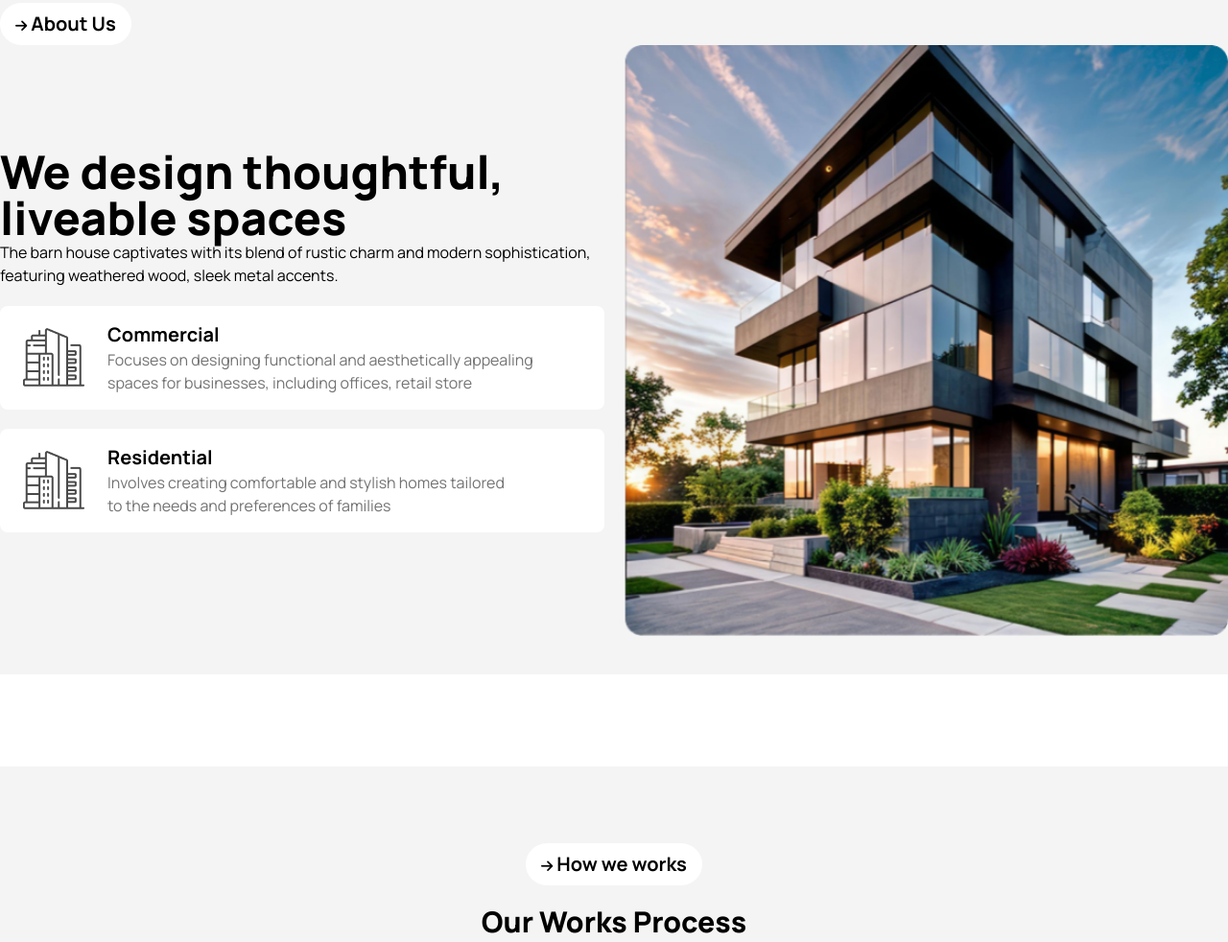
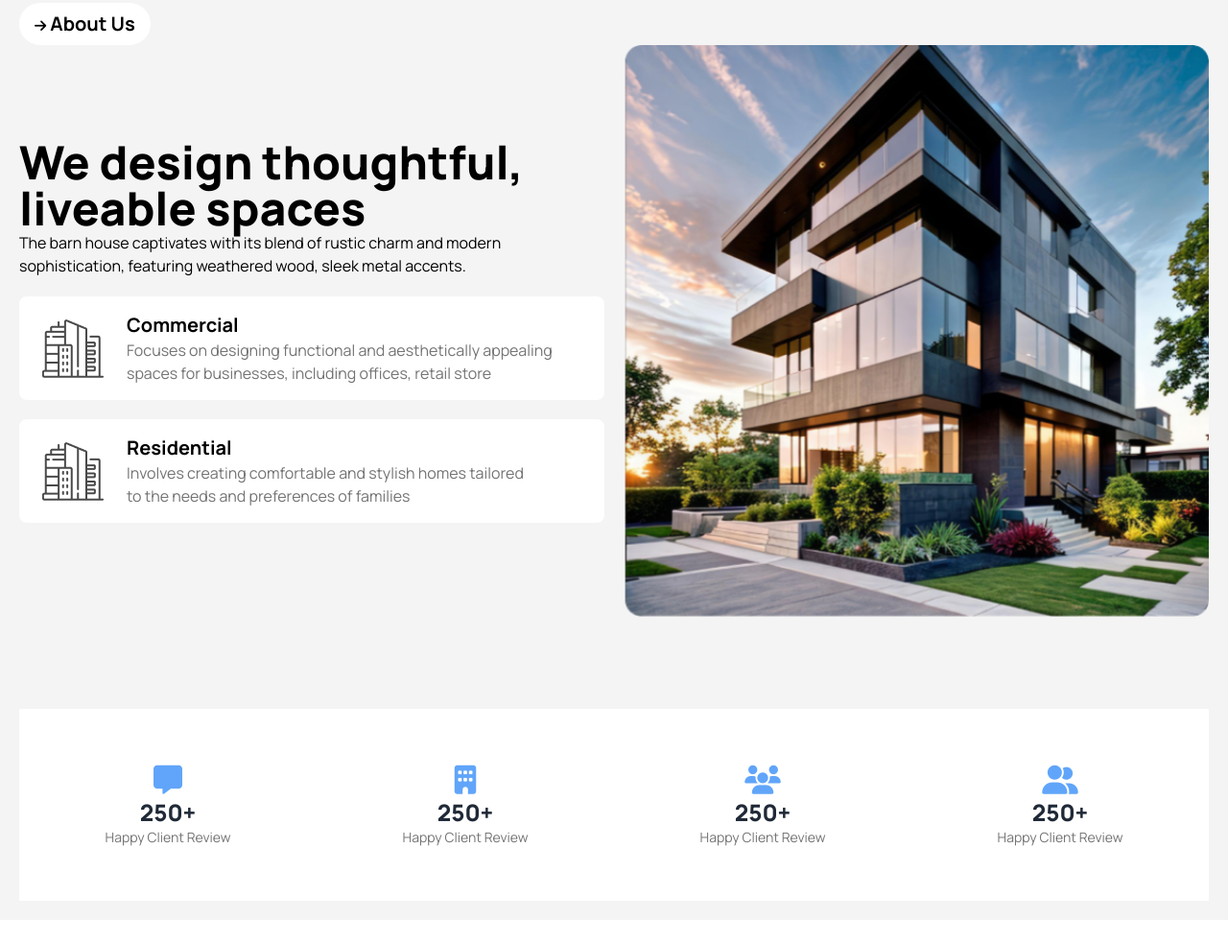
Before and after one commit to Shifat507/Design-Decor-A3, a plain HTML site: page index.html in a window 1280 px wide. Shown: the part 903-1885 px from the top of the page at 96% size. Drawn offline with nearby package versions, Linux system fonts and the light colour scheme.

Commit message:
added review and memebers section

```diff
--- a/index.html
+++ b/index.html
@@ -120,9 +120,9 @@
         </section>
         <!-- Banner Section End -->
     </header>
-    <main>
+    <main class="">
         <!-- About Us Start -->
-        <section class="bg-bg_light_gray mt-24 relative py-5">
+        <section class="bg-bg_light_gray mt-24 relative p-5">
             <div
                 class="hidden md:inline-block lg:inline-block border-dashed border-2 border-gray-500 py-5 absolute left-5 top-6 ">
                 <img src="assets/Vector.png" alt="">
@@ -135,7 +135,7 @@
                         About Us</button>
                 </div>
 
-                <div class="flex gap-5 items-center">
+                <div class="flex flex-col md:flex-row lg:flex-row gap-5 items-center">
                     <!-- About Us: Content-->
                     <div class="space-y-5 flex-1">
                         <div>
@@ -143,7 +143,7 @@
                             <p>The barn house captivates with its blend of rustic charm and
                                 modern sophistication, featuring weathered wood, sleek metal accents.</p>
                         </div>
-                        <div class="flex items-center gap-6 bg-white px-6 py-4 rounded-lg">
+                        <div class="flex items-center gap-6 bg-white px-6 py-4 mb-2 rounded-lg">
                             <div>
                                 <img src="assets/commercial.png" alt="">
                             </div>
@@ -153,7 +153,7 @@
                                     appealing <br> spaces for businesses, including offices, retail store</p>
                             </div>
                         </div>
-                        <div class="flex items-center gap-6 bg-white px-6 py-4 rounded-lg">
+                        <div class="flex items-center gap-6 bg-white px-6 py-4 mb-2 rounded-lg">
                             <div>
                                 <img src="assets/commercial.png" alt="">
                             </div>
@@ -170,6 +170,32 @@
                         <img class="w-full" src="assets/Rectangle.png" alt="">
                     </div>
                 </div>
+            </div>
+
+            <!-- Reviews & Members -->
+            <div class="container mx-auto py-10 flex flex-col  md:flex-row justify-center text-center mt-24 bg-white">
+
+                    <div class="w-1/5 mx-auto my-4">
+                        <i class="text-3xl text-blue-400 fa-solid fa-message"></i> <br>
+                        <span class="text-2xl font-extrabold text-gray-800 my-2">250+</span>
+                        <p class="text-text_light_gray text-sm">Happy Client Review</p>
+                    </div>
+                    <div class="w-1/5 mx-auto my-4">
+                        <i class="text-3xl text-blue-400 fa-solid fa-building"></i> <br>
+                        <span class="text-2xl font-extrabold text-gray-800 my-2">250+</span>
+                        <p class="text-text_light_gray text-sm">Happy Client Review</p>
+                    </div>
+                    <div class="w-1/5 mx-auto my-4">
+                        <i class="text-3xl text-blue-400 fa-solid fa-users"></i> <br>
+                        <span class="text-2xl font-extrabold text-gray-800 my-2">250+</span>
+                        <p class="text-text_light_gray text-sm">Happy Client Review</p>
+                    </div>
+                    <div class="w-1/5 mx-auto my-4">
+                        <i class="text-3xl text-blue-400 fa-solid fa-user-group"></i> <br>
+                        <span class="text-2xl font-extrabold text-gray-800 my-2">250+</span>
+                        <p class="text-text_light_gray text-sm">Happy Client Review</p>
+                    </div>
+
             </div>
         </section>
         <!-- About Us End -->
```
